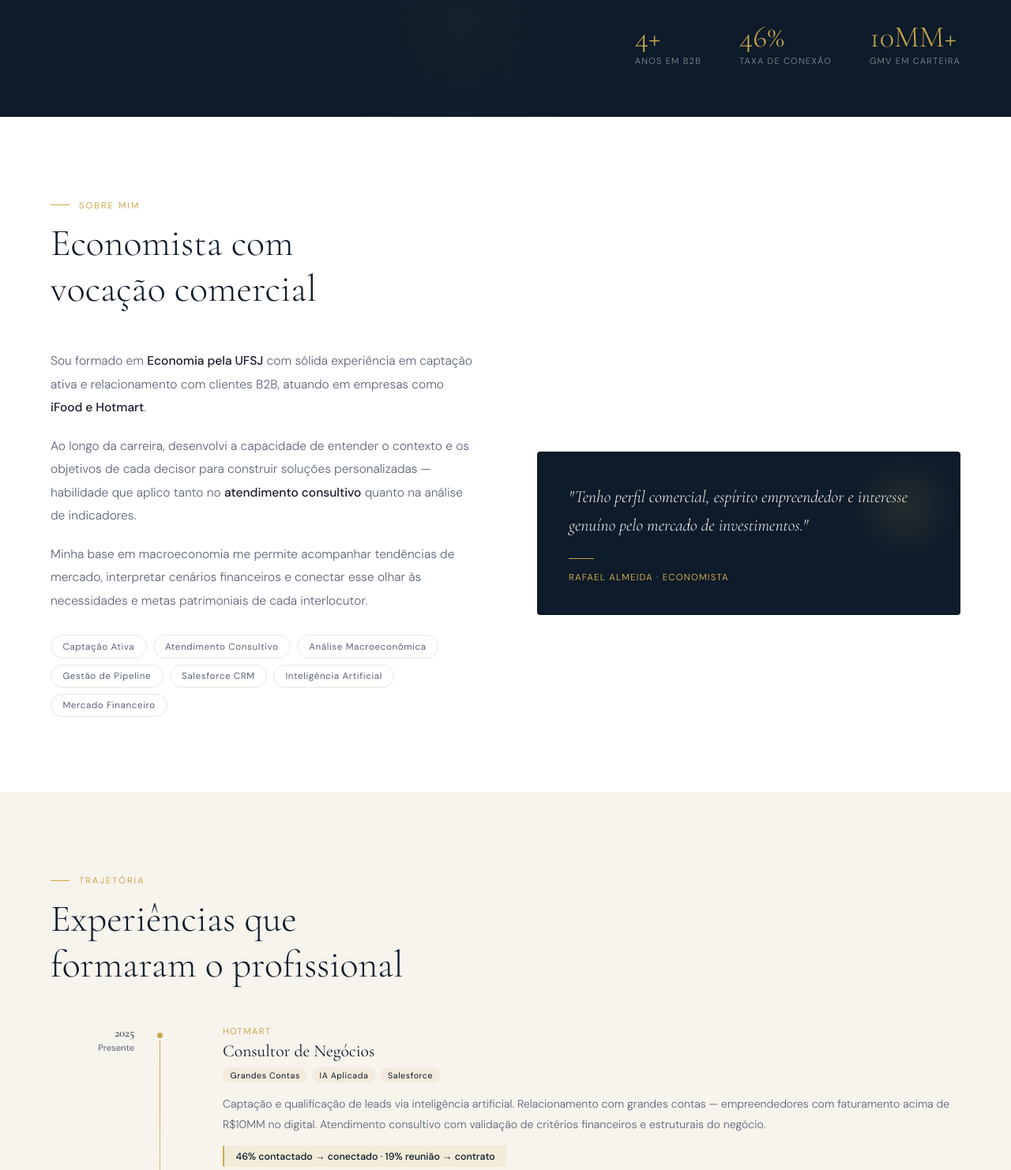
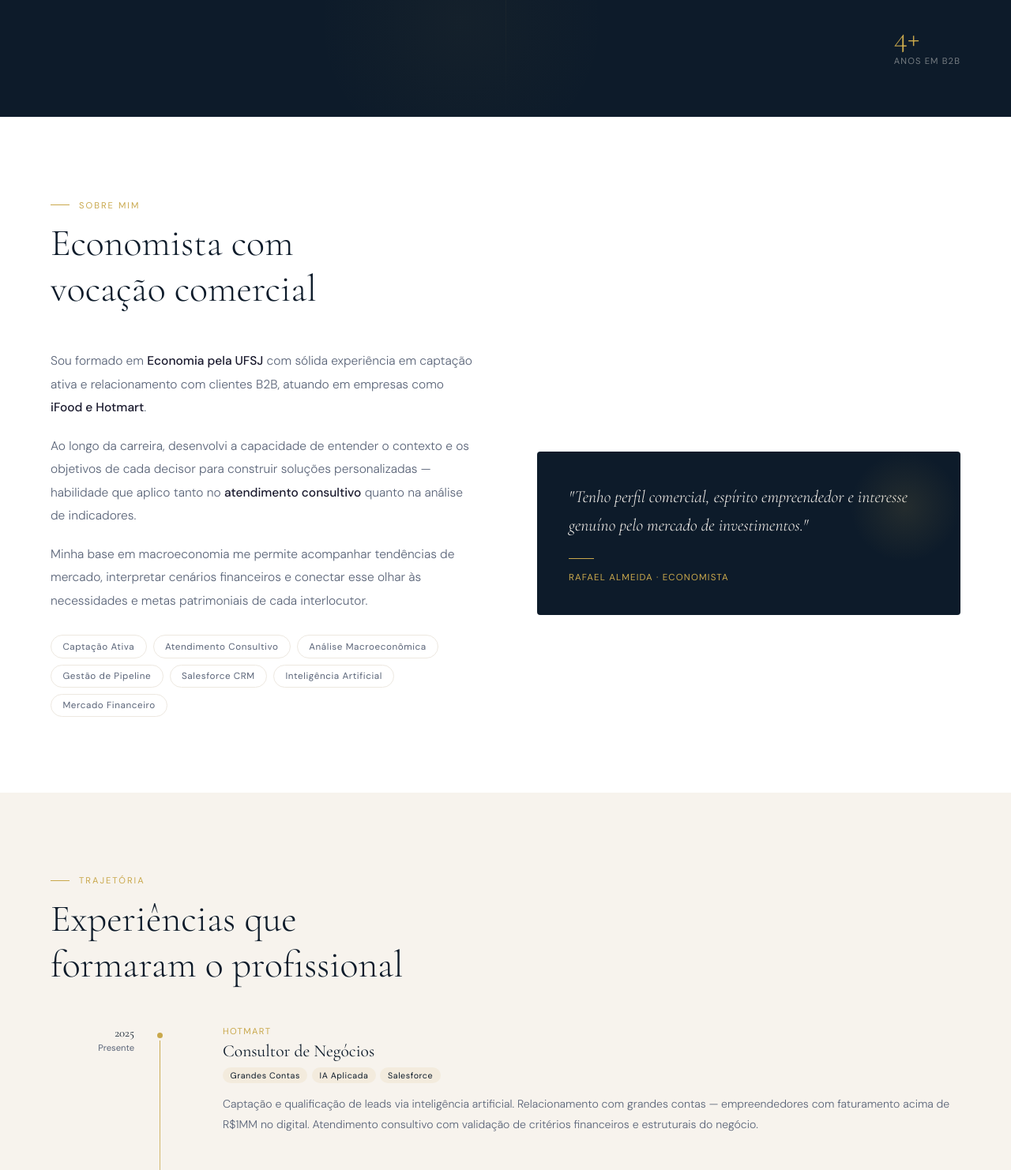
Before and after one commit to rafaellalmeida99/rafael-site, a plain HTML site: page index.html in a window 1280 px wide. Shown: the part 652-2134 px from the top of the page at 79% size. Drawn offline with nearby package versions, Linux system fonts and the light colour scheme.

Commit message:
Update index.html
Removidas métricas comerciais de conversão e GMV.
Atualizada descrição da experiência na Hotmart.
Alterado faturamento mínimo de R$10MM para R$1MM.

```diff
--- a/index.html
+++ b/index.html
@@ -203,11 +203,9 @@ footer{background:rgba(0,0,0,0.25);padding:1.5rem 4rem;display:flex;justify-cont
       </a>
     </div>
   </div>
-  <div class="hero-stats">
-    <div><div class="stat-num">4+</div><div class="stat-label">Anos em B2B</div></div>
-    <div><div class="stat-num">46%</div><div class="stat-label">Taxa de Conexão</div></div>
-    <div><div class="stat-num">10MM+</div><div class="stat-label">GMV em Carteira</div></div>
-  </div>
+<div class="hero-stats">
+  <div><div class="stat-num">4+</div><div class="stat-label">Anos em B2B</div></div>
+</div>
 </section>
 
 <!-- SOBRE -->
@@ -249,8 +247,8 @@ footer{background:rgba(0,0,0,0.25);padding:1.5rem 4rem;display:flex;justify-cont
         <div class="exp-company">Hotmart</div>
         <div class="exp-role">Consultor de Negócios</div>
         <div class="exp-tags"><span class="exp-tag">Grandes Contas</span><span class="exp-tag">IA Aplicada</span><span class="exp-tag">Salesforce</span></div>
-        <div class="exp-desc">Captação e qualificação de leads via inteligência artificial. Relacionamento com grandes contas — empreendedores com faturamento acima de R$10MM no digital. Atendimento consultivo com validação de critérios financeiros e estruturais do negócio.</div>
-        <div class="exp-metric">46% contactado → conectado · 19% reunião → contrato</div>
+        <div class="exp-desc">Captação e qualificação de leads via inteligência artificial. Relacionamento com grandes contas — empreendedores com faturamento acima de R$1MM no digital. Atendimento consultivo com validação de critérios financeiros e estruturais do negócio.</div>
+
       </div>
     </div>
     <div class="exp-item reveal">
```
